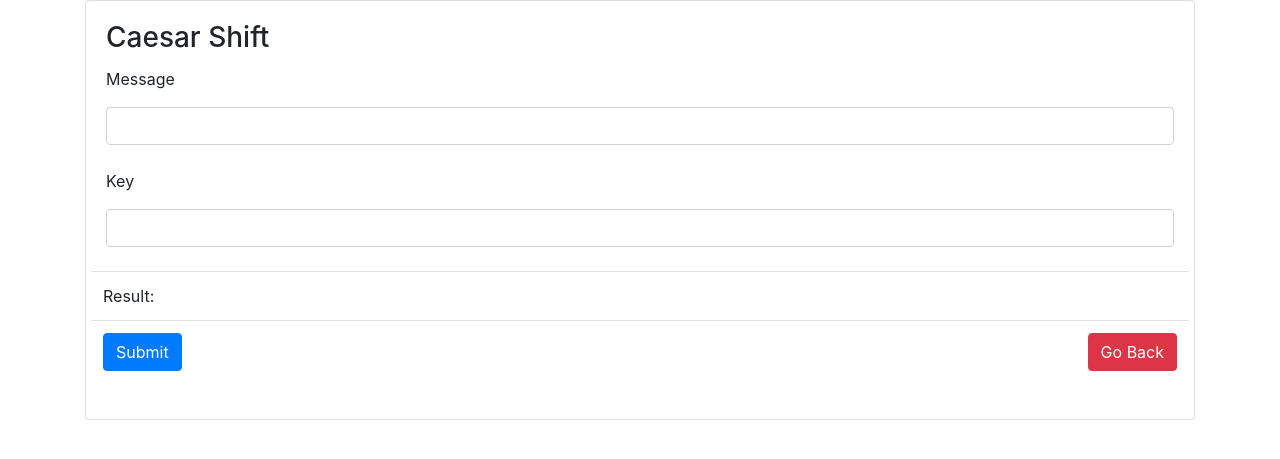
After one commit to toledobrendo/dragon-php, a PHP site: page /caesar-shift/caesar-shift.php in a window 1280 px wide. The commit adds this page. Shown: the top 459 px of the page. Run offline with PHP 8.4, Linux system fonts and the light colour scheme.

Commit message:
completed caesar shift assignment

```diff
--- /dev/null
+++ b/caesar-shift/caesar-shift.php
@@ -0,0 +1,67 @@
+<!DOCTYPE html>
+<html>
+<head>
+	<meta charset="utf-8">
+	<meta name="viewport" content="width=device-width, initial-scale=1, shrink-to-fit=no">
+
+	<link rel="stylesheet" href="https://stackpath.bootstrapcdn.com/bootstrap/4.4.1/css/bootstrap.min.css" integrity="sha384-Vkoo8x4CGsO3+Hhxv8T/Q5PaXtkKtu6ug5TOeNV6gBiFeWPGFN9MuhOf23Q9Ifjh" crossorigin="anonymous">
+</head>
+<body>
+	<div class="container">
+		<div class="card">
+			<div class="card-body">
+				<h3 class="card-title">Caesar Shift</h3>
+				<form action="" method="POST" autocomplete="off">
+					<table class="table">
+						<tbody>
+							<tr class="row">
+								<p>Message</p>
+								<input type="text" name="message" class="form-control">
+							</tr>
+							<br>
+							<tr class="row">
+								<p>Key</p>
+								<input type="number" name="key" min="0" class="form-control">
+							</tr>
+							<br>
+							<tr class="row">
+								<td class="col-12">Result:
+									<?php
+										function shiftMessage($message, $key){
+											$message = strtoupper($message);
+											$letters = str_split($message);
+											foreach($letters as &$letter){
+												if(ctype_alpha($letter)){
+													$letter = chr(ord($letter) + $key);
+
+													if(ord($letter) > 90){
+														$letter = chr(ord($letter) - 26);
+													}
+												}
+												echo $letter;
+											}
+										}
+										$message = @($_POST['message']);
+										$key = @($_POST['key']);
+										shiftMessage($message, $key);
+									?>
+								</td>
+							</tr>
+							<tr class="row">
+								<td colspan="2" class="col-12">
+									<a href="../index.php" class="btn btn-danger float-right">Go Back</a>
+									<button type="submit" class="btn btn-primary">Submit</button>
+								</td>
+							</tr>
+						</tbody>
+					</table>
+				</form>
+			</div>
+		</div>
+	</div>
+
+	<script src="https://code.jquery.com/jquery-3.4.1.slim.min.js" integrity="sha384-J6qa4849blE2+poT4WnyKhv5vZF5SrPo0iEjwBvKU7imGFAV0wwj1yYfoRSJoZ+n" crossorigin="anonymous"></script>
+	<script src="https://cdn.jsdelivr.net/npm/popper.js@1.16.0/dist/umd/popper.min.js" integrity="sha384-Q6E9RHvbIyZFJoft+2mJbHaEWldlvI9IOYy5n3zV9zzTtmI3UksdQRVvoxMfooAo" crossorigin="anonymous"></script>
+	<script src="https://stackpath.bootstrapcdn.com/bootstrap/4.4.1/js/bootstrap.min.js" integrity="sha384-wfSDF2E50Y2D1uUdj0O3uMBJnjuUD4Ih7YwaYd1iqfktj0Uod8GCExl3Og8ifwB6" crossorigin="anonymous"></script>
+</body>
+</html>
--- a/index.php
+++ b/index.php
@@ -20,10 +20,13 @@
 							<a href="bobs-auto-parts/order-form.php">Bob's Auto Parts - Ordering</a>
 						</li>
 						<li class="list-group-item">
-							<a href="bobs-auto-parts/order-form.php">Bob's Auto Parts - Price List</a>
+							<a href="bobs-auto-parts/price-list.php">Bob's Auto Parts - Price List</a>
 						</li>
 						<li class="list-group-item">
 							<a href="fibonacci/fibonacci.php">Fibonacci Sequence</a>
+						</li>
+						<li class="list-group-item">
+							<a href="caesar-shift/caesar-shift.php">Caesar Shift</a>
 						</li>
 					</ul>
 				</div>
```
